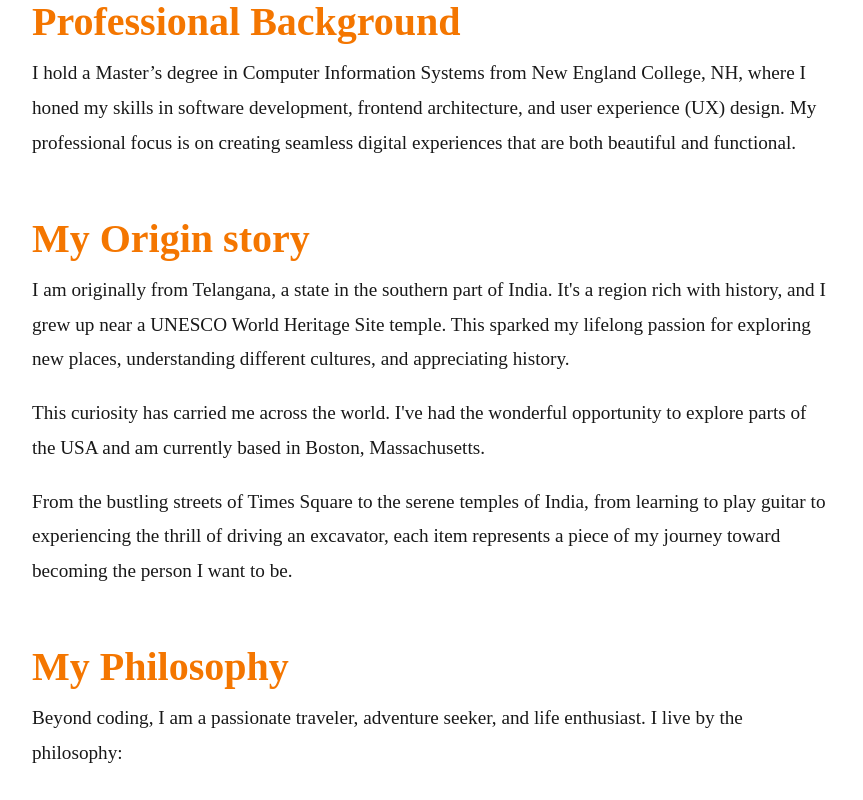
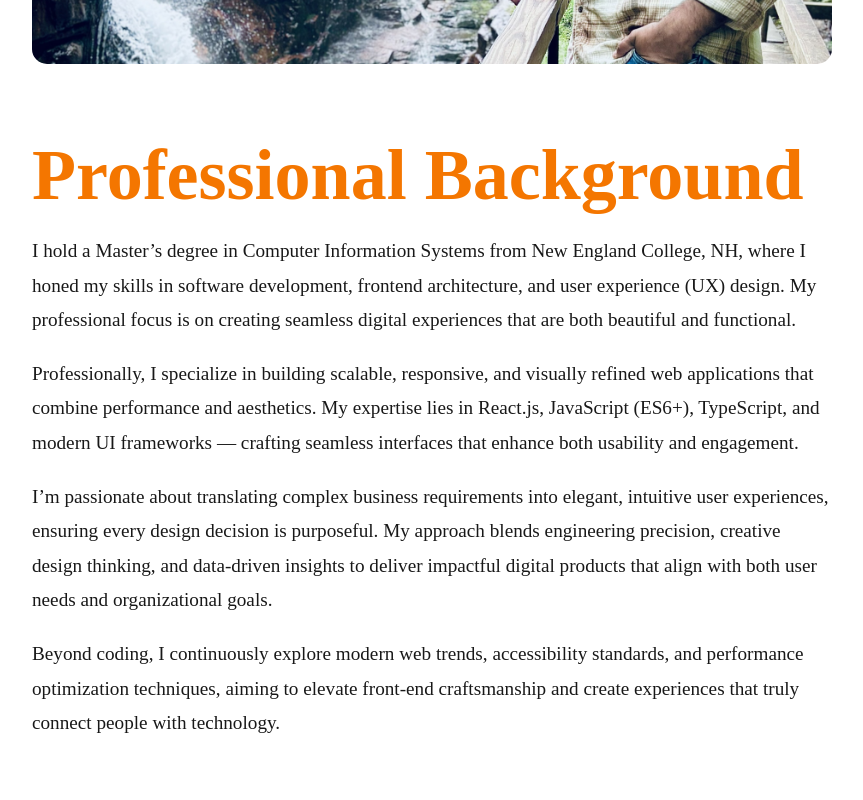
Before and after one commit to anudeepreddy702/Anudeep-Polepally, a React (Vite) app: page /about in a window 1280 px wide. Shown: the part 1060-1860 px from the top of the page, without its empty margins (208-1071 px from the left). Built offline with nearby package versions, Linux system fonts and the light colour scheme.

Commit message:
added_headings_css

```diff
--- a/src/Group/Homepage.jsx
+++ b/src/Group/Homepage.jsx
@@ -36,6 +36,16 @@ function Homepage({ darkMode, toggleMode }) {
 
               <p>I hold a Master’s degree in Computer Information Systems from New England College, NH, where I honed my skills in software development, frontend architecture, and user experience (UX) design.
                 My professional focus is on creating seamless digital experiences that are both beautiful and functional.</p>
+              <p>
+                Professionally, I specialize in building scalable, responsive, and visually refined web applications that combine performance and aesthetics.
+                My expertise lies in React.js, JavaScript (ES6+), TypeScript, and modern UI frameworks — crafting seamless interfaces that enhance both usability and engagement.</p>
+
+              <p>I’m passionate about translating complex business requirements into elegant, intuitive user experiences, ensuring every design decision is purposeful.
+                My approach blends engineering precision, creative design thinking, and data-driven insights to deliver impactful digital products that align with both user needs and organizational goals.</p>
+
+              <p>Beyond coding, I continuously explore modern web trends, accessibility standards, and performance optimization techniques,
+                 aiming to elevate front-end craftsmanship and create experiences that truly connect people with technology.
+              </p>
 
               <h3>My Origin story</h3>
               <p>
@@ -103,6 +113,10 @@ function Homepage({ darkMode, toggleMode }) {
                 connections with people around the world.
               </p>
               <p>
+                As I continue growing both personally and professionally, I aim to blend creativity with technology building experiences that inspire, empower, and bring people together.
+                 Every new step is a story in progress, and I’m excited to keep discovering, creating, and sharing what comes next.
+              </p>
+              <p>
                 Join me on this journey, and let's inspire each other to live life without regrets!
               </p>
             </div>
--- a/src/Group/Homie.jsx
+++ b/src/Group/Homie.jsx
@@ -9,8 +9,7 @@ function Homie({ darkMode, toggleMode }) {
       <section className="intro-section">
         <h2>Life is an Adventure</h2>
         <p>
-          I believe in collecting experiences, not things. This website is my digital journal
-          where I track my dreams, goals, and the incredible experiences I've had along the way.
+        I believe in collecting experiences, not things. Every moment, journey, and story holds the power to shape who we become. This website is my digital journal a space where I document my dreams, track my goals, and celebrate the incredible experiences that have inspired me along the way.
         </p>
         <div className="story-image-homepage">
               <img
--- a/src/index.css
+++ b/src/index.css
@@ -1037,7 +1037,6 @@ ease;
 
 .intro-section h2 {
   font-size: 5rem;
-
   font-weight: 700;
   margin-top: 2.5rem;
   margin-bottom: 2.5rem;
@@ -1046,7 +1045,7 @@ ease;
 }
 
 .intro-section p {
-  font-size: 1.2rem;
+  font-size: 1.1rem;
   line-height: 1.8;
   margin-bottom: 1rem;
   opacity: 0.9;
@@ -1229,8 +1228,9 @@ ease;
 }
 
 .about-content h3 {
-  font-size: 2.5rem;
-  margin-top: 4rem;
+  font-size: 4.5rem;
+  margin-top:4rem;
+  line-height: 1.1;
   margin-bottom: 1rem;
   color: #F47600;
 }
@@ -1948,7 +1948,7 @@ footer {
 }
 
 .feature-item {
-  padding: 1.5rem;
+  padding: 0.8rem;
   border-radius: 12px;
   background: rgba(244, 118, 0, 0.05);
   border-left: 4px solid #F47600;
```
